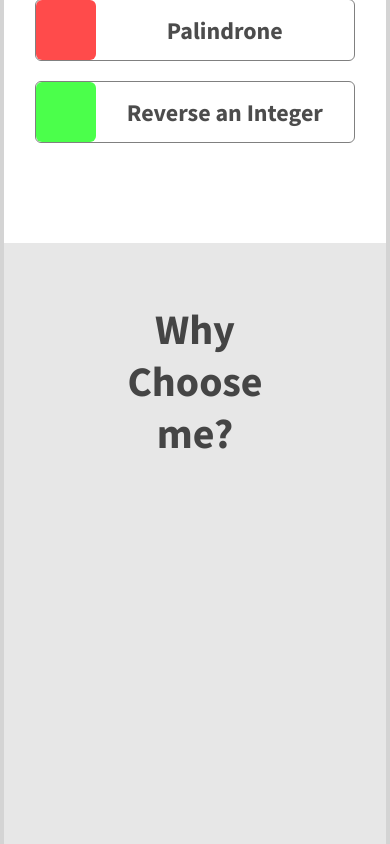
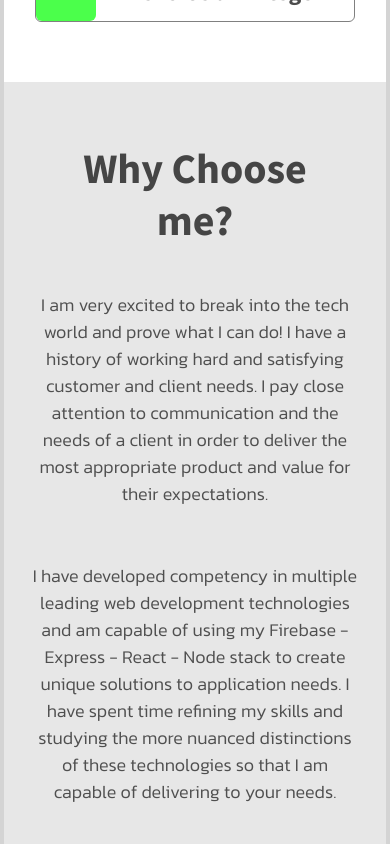
Before and after one commit to David-Orson/Portfolio-2020, a React (Create React App) app: page / in a window 390 px wide. Shown: the part 5560-6404 px from the top of the page. Built offline with nearby package versions, Linux system fonts and the light colour scheme; a web font is replaced by a local one.

Commit message:
CTA responsive

```diff
--- a/src/css/CTA.css
+++ b/src/css/CTA.css
@@ -8,7 +8,7 @@
 .cta-main {
   width: 98%;
   background: rgb(231, 231, 231);
-  padding: 50px 100px 50px 100px;
+  padding: 50px 15vw 50px 15vw;
   text-align: center;
   display: flex;
   justify-content: center;
@@ -22,14 +22,49 @@
 
 .cta-tagline-left {
   padding-bottom: 30px;
-  width: 30%;
+  width: 468px;
   align-self: start;
-  margin-left: 300px;
+
 }
 
 .cta-tagline-right {
   padding-bottom: 30px;
-  width: 30%;
+  width: 468px;
   align-self: end;
-  margin-right: 300px;
 }
+
+@media only screen and (max-width: 1120px) {
+  .cta-tagline-left {
+    margin-top: 15px;
+    padding-bottom: 30px;
+    width: 350px;
+    align-self: start;
+  }
+
+  .cta-tagline-right {
+    margin-top: 15px;
+    padding-bottom: 30px;
+    width: 350px;
+    align-self: end;
+  }
+}
+
+@media only screen and (max-width: 532px) {
+  .cta-title {
+    padding-bottom: 20px;
+  }
+
+  .cta-tagline-left {
+    margin-top: 15px;
+    padding-bottom: 30px;
+    width: 350px;
+    align-self: center;
+  }
+
+  .cta-tagline-right {
+    margin-top: 15px;
+    padding-bottom: 30px;
+    width: 350px;
+    align-self: center;
+  }
+}
--- a/src/css/Challenges.css
+++ b/src/css/Challenges.css
@@ -61,3 +61,9 @@
   align-items: center;
   width: 260px;
 }
+
+@media only screen and (max-width: 565px) {
+  .challenges-main {
+    padding: 10px;
+  }
+}
```
